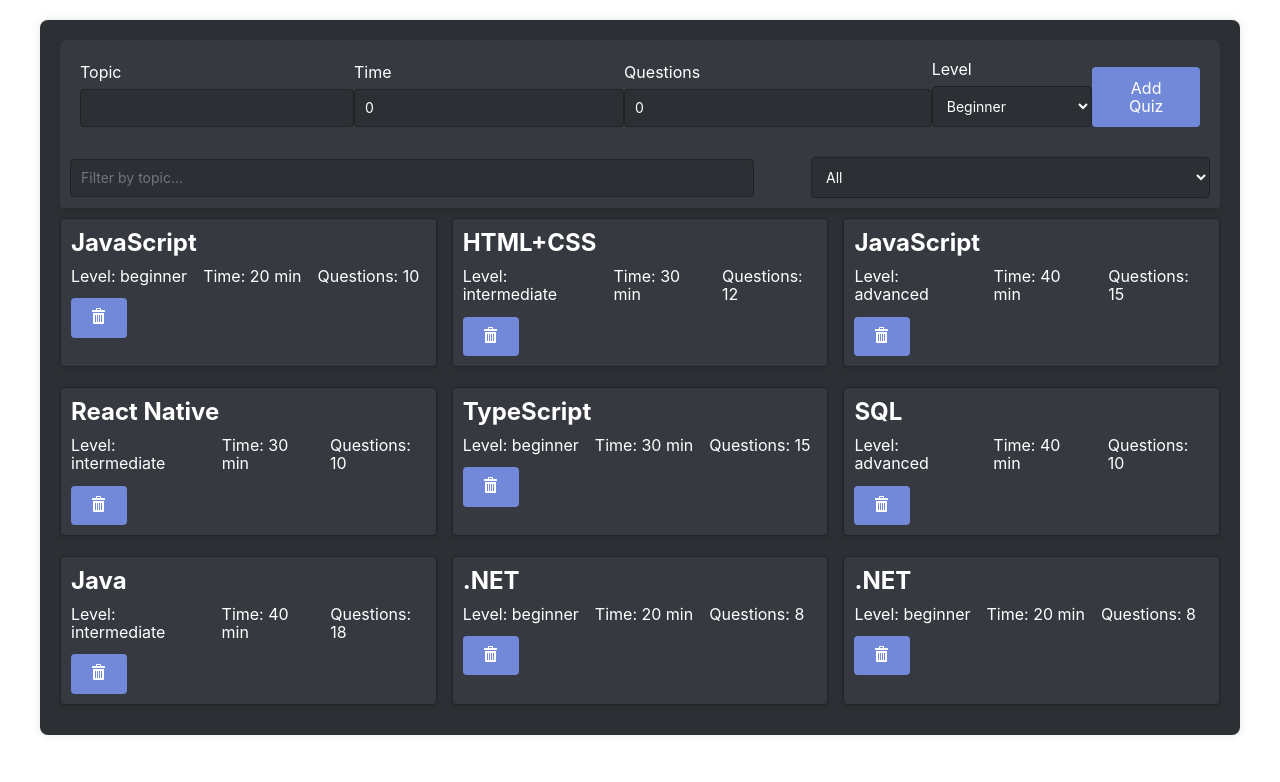
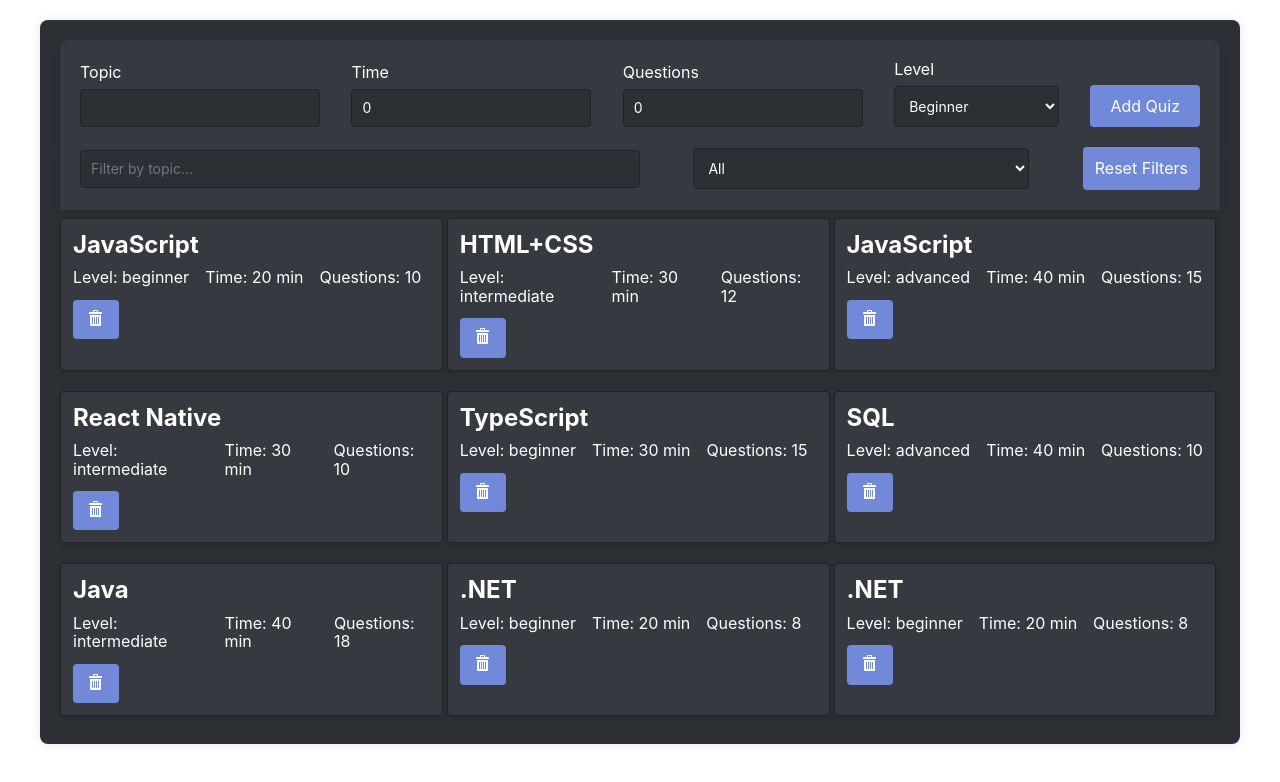
Before and after one commit to RuslanManoilo/quiz-constructor, a React (Create React App) app: page / in a window 1280 px wide. Shown: the top 782 px of the page. Built offline with nearby package versions, Linux system fonts and the light colour scheme.

Commit message:
added filters to localStorage
+ some refactoring with styled components

```diff
--- a/src/components/App.js
+++ b/src/components/App.js
@@ -13,6 +13,31 @@
       topic: "",
       level: "all"
     },
+  };
+
+  componentDidMount() {
+    const savedFilters = localStorage.getItem('quiz-filters');
+    if (savedFilters !== null) {
+      this.setState({
+        filters: JSON.parse(savedFilters)
+      })
+    }
+  };
+
+  componentDidUpdate(prevProp, prevState) {
+    console.log(prevState);
+    if (prevState.filters !== this.state.filters) {
+      localStorage.setItem('quiz-filters', JSON.stringify(this.state.filters));
+    }
+  };
+
+  resetFilters = () => {
+    this.setState({
+      filters: {
+        topic: "",
+        level: "all"
+      }
+    })
   };
 
   addQuiz = (newQuiz) => {
@@ -60,6 +85,7 @@
         <SearchBar
           filters={filters}
           onChangeFilter={this.changeFilter}
+          onResetFilters={this.resetFilters}
         />
         <QuizList
           items={visibleItems}
--- a/src/components/QuizCard/QuizCard.styled.js
+++ b/src/components/QuizCard/QuizCard.styled.js
@@ -18,8 +18,7 @@
 `;
 
 export const CardBtn = styled.button`
-  font-size: 16px;
-  padding: 10px 20px;
+  padding: 10px 15px;
   margin-top: 8px;
   border: none;
   border-radius: ${p => p.theme.radii.sm};
--- a/src/components/QuizForm/QuizForm.js
+++ b/src/components/QuizForm/QuizForm.js
@@ -1,6 +1,6 @@
 import { Formik } from 'formik';
 import * as Yup from 'yup';
-import { ErrMessage, FormBtn, FormInput, FormLabel, FormWrapper } from './QuizForm.styled';
+import { ErrMessage, FormBtn, FormInput, FormLabel, FormWrapper, TextContent } from './QuizForm.styled';
 
 const quizSchema = Yup.object().shape({
     topic: Yup.string()
@@ -18,7 +18,7 @@
         .required("This field is required!"),
 });
 
-const QuizForm = ({onAdd}) => {
+const QuizForm = ({ onAdd }) => {
     return (
         <Formik
             initialValues={{
@@ -35,21 +35,27 @@
         >
             <FormWrapper>
                 <FormLabel>
-                    Topic
+                    <TextContent>
+                        <p>Topic</p>
+                        <ErrMessage name='topic' component="div" />
+                    </TextContent>
                     <FormInput name="topic" />
-                    <ErrMessage  name='topic' component="div" />
                 </FormLabel>
 
                 <FormLabel>
-                    Time
+                    <TextContent>
+                        <p>Time</p>
+                        <ErrMessage name='time' component="div" />
+                    </TextContent>
                     <FormInput name="time" type="number" />
-                    <ErrMessage name='time' component="div" />
                 </FormLabel>
 
                 <FormLabel>
-                    Questions
+                    <TextContent>
+                        <p>Questions</p>
+                        <ErrMessage name='questions' component="div" />
+                    </TextContent>
                     <FormInput name="questions" type="number" />
-                    <ErrMessage name='questions' component="div" />
                 </FormLabel>
 
                 <FormLabel>
--- a/src/components/QuizForm/QuizForm.styled.js
+++ b/src/components/QuizForm/QuizForm.styled.js
@@ -14,6 +14,11 @@
 export const FormLabel = styled.label`
   font-size: 16px;
   color: ${p => p.theme.colors.textWhite};
+`;
+
+export const TextContent = styled.div`
+  display: flex;
+  gap: ${p => p.theme.spacing(4)};
 `;
 
 export const FormInput = styled(Field)`
--- a/src/components/QuizList/QuizList.styled.js
+++ b/src/components/QuizList/QuizList.styled.js
@@ -3,19 +3,16 @@
 export const ListItems = styled.ul`
   display: flex;
   flex-wrap: wrap;
-  justify-content: space-between;
+  justify-content: flex-start;
+  gap: ${p => p.theme.spacing(1)};;
 `;
 
 export const QuizItem = styled.li`
-  width: calc(33.33% - 10px);
+  width: 33%;
   border: 1px solid ${p => p.theme.colors.border};
   border-radius: ${p => p.theme.radii.sm};
-  margin: 10px 0;
-  padding: 10px;
+  margin: 8px 0;
+  padding: 12px;
   box-shadow: 0 2px 4px rgba(0, 0, 0, 0.1);
   background-color: ${p => p.theme.colors.backgroundDark};
-
-  &:nth-child(3n) {
-    margin-right: 0;
-  }
 `;
--- a/src/components/SearchBar/SearchBar.js
+++ b/src/components/SearchBar/SearchBar.js
@@ -1,8 +1,9 @@
-import { FilterInput, FilterSelect, Wrapper } from "./SearchBar.styled";
+import { FilterInput, FilterSelect, ResetBtn, Wrapper } from "./SearchBar.styled";
 
 const SearchBar = ({
     filters: { topic, level },
-    onChangeFilter
+    onChangeFilter,
+    onResetFilters
 }) => {
     return (
         <Wrapper>
@@ -21,9 +22,10 @@
                 <option value="intermediate">Intermediate</option>
                 <option value="advanced">Advanced</option>
             </FilterSelect>
+            <ResetBtn onClick={onResetFilters}>Reset Filters</ResetBtn>
         </Wrapper>
     )
-}
+};
 
 
 export default SearchBar;
--- a/src/components/SearchBar/SearchBar.styled.js
+++ b/src/components/SearchBar/SearchBar.styled.js
@@ -5,14 +5,16 @@
   justify-content: space-between;
   align-items: center;
   background-color: ${p => p.theme.colors.backgroundDark};
-  padding: 10px;
+  padding-left: 20px;
+  padding-right: 20px;
+  padding-bottom: 20px;
   border-radius: 0 0 ${p => p.theme.radii.sm} ${p => p.theme.radii.sm};
   box-shadow: 0 4px 6px rgba(0, 0, 0, 0.1);
 `;
 
 export const FilterInput = styled.input`
   font-size: 14px;
-  width: 60%;
+  width: 50%;
   padding: 10px;
   outline: none;
   border: 1px solid ${p => p.theme.colors.border};
@@ -27,7 +29,7 @@
 
 export const FilterSelect = styled.select`
   font-size: 14px;
-  width: 35%;
+  width: 30%;
   padding: 10px;
   outline: none;
   border: 1px solid ${p => p.theme.colors.border};
@@ -35,3 +37,17 @@
   color: ${p => p.theme.colors.textWhite};
   background-color: ${p => p.theme.colors.backgroundLight};
 `;
+
+export const ResetBtn = styled.button`
+  padding: 12px 12px;
+  border: none;
+  border-radius: ${p => p.theme.radii.sm};
+  cursor: pointer;
+  color: ${p => p.theme.colors.textWhite};
+  background-color: ${p => p.theme.colors.primary};
+  transition: background-color 0.2s;
+
+  &:hover {
+    background-color: ${p => p.theme.colors.red};
+  }
+`;
--- a/src/index.js
+++ b/src/index.js
@@ -14,6 +14,7 @@
     primary: "#7289da",
     primaryHover: "#677bc4",
     error: "#ff6b6b",
+    red: "#FF2828"
   },
 
   radii: {
```
